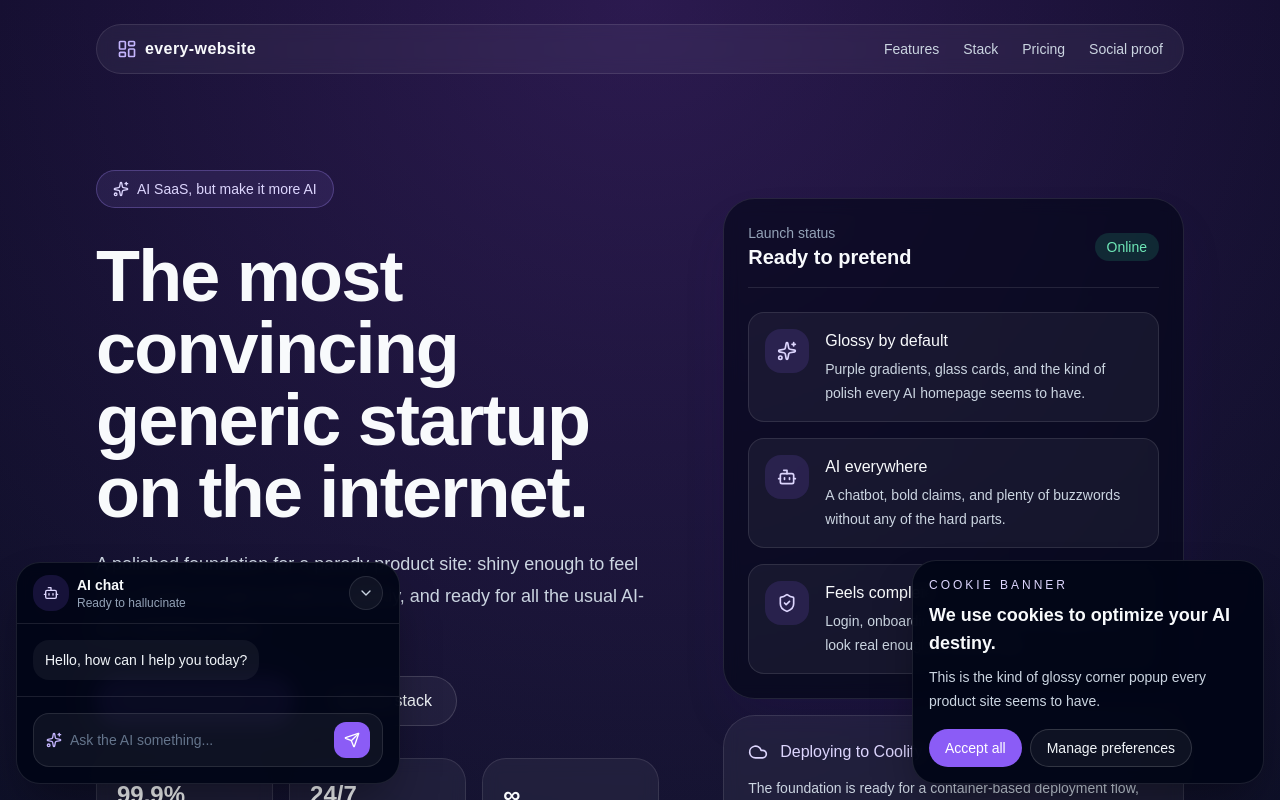
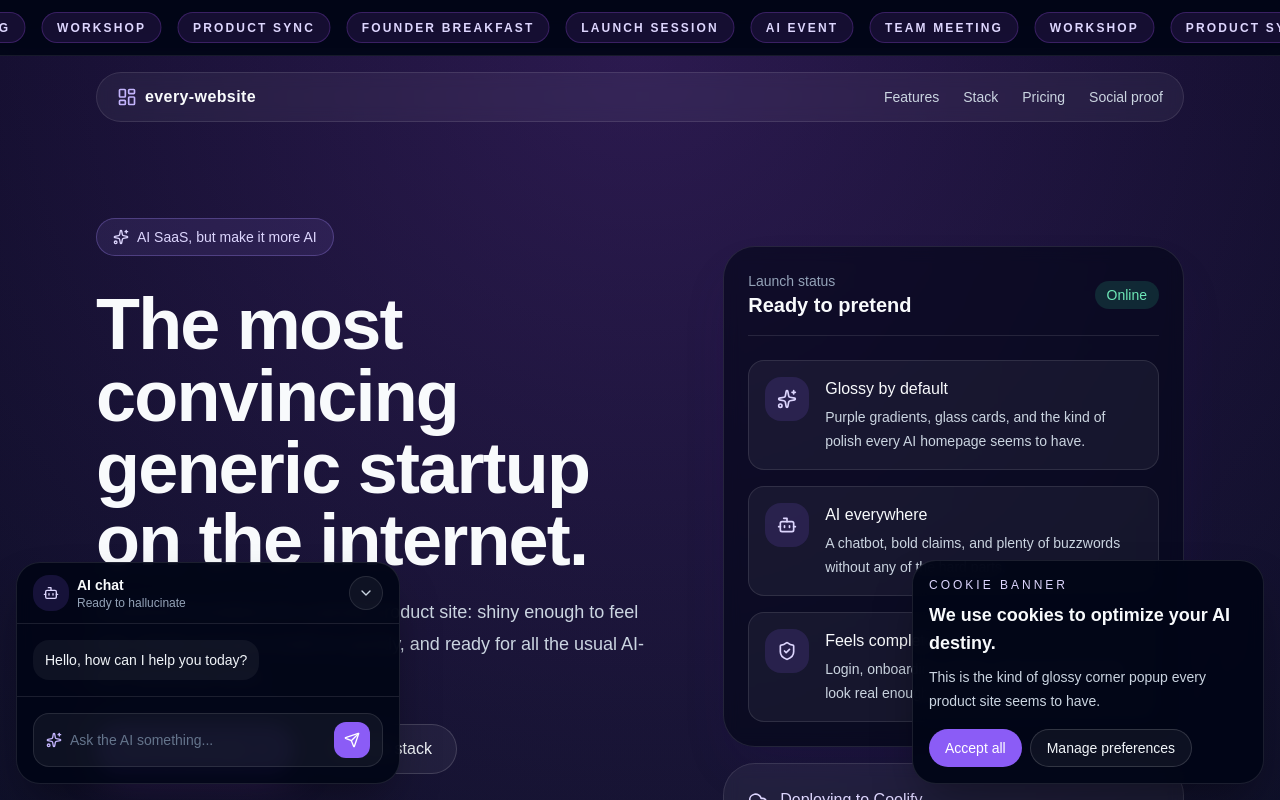
Before and after one commit to Han2-Ro/every-website, a Next.js app: page / in a window 1280 px wide. Shown: the top 800 px of the page. Built offline with nearby package versions, Linux system fonts and the light colour scheme.

Commit message:
feat: add fixed event banner

```diff
--- /dev/null
+++ b/app/components/event-banner.tsx
@@ -0,0 +1,24 @@
+export function EventBanner() {
+  const items = [
+    "AI event",
+    "team meeting",
+    "workshop",
+    "product sync",
+    "founder breakfast",
+    "launch session",
+  ];
+
+  const repeated = [...items, ...items];
+
+  return (
+    <div className="event-banner">
+      <div className="event-banner__track">
+        {repeated.map((item, index) => (
+          <span key={`${item}-${index}`} className="event-banner__item">
+            {item}
+          </span>
+        ))}
+      </div>
+    </div>
+  );
+}
--- a/app/globals.css
+++ b/app/globals.css
@@ -25,3 +25,44 @@ a {
   color: inherit;
   text-decoration: none;
 }
+
+.event-banner {
+  position: fixed;
+  inset: 0 0 auto 0;
+  z-index: 60;
+  overflow: hidden;
+  border-bottom: 1px solid rgba(255, 255, 255, 0.08);
+  background: rgba(2, 6, 23, 0.92);
+  backdrop-filter: blur(16px);
+}
+
+.event-banner__track {
+  display: flex;
+  width: max-content;
+  gap: 1rem;
+  padding: 0.75rem 1rem;
+  white-space: nowrap;
+  animation: event-banner-marquee 24s linear infinite;
+}
+
+.event-banner__item {
+  border-radius: 9999px;
+  border: 1px solid rgba(168, 85, 247, 0.25);
+  background: rgba(168, 85, 247, 0.12);
+  padding: 0.35rem 0.9rem;
+  font-size: 0.75rem;
+  font-weight: 700;
+  letter-spacing: 0.18em;
+  text-transform: uppercase;
+  color: rgb(221, 214, 254);
+}
+
+@keyframes event-banner-marquee {
+  from {
+    transform: translateX(0);
+  }
+
+  to {
+    transform: translateX(-50%);
+  }
+}
--- a/app/layout.tsx
+++ b/app/layout.tsx
@@ -1,6 +1,7 @@
 import type { Metadata } from "next";
 import type { ReactNode } from "react";
 import { AiChatbot } from "./components/ai-chatbot";
+import { EventBanner } from "./components/event-banner";
 import { CookieBanner } from "./components/cookie-banner";
 import "./globals.css";
 
@@ -17,6 +18,8 @@ export default function RootLayout({
   return (
     <html lang="en">
       <body>
+        <EventBanner />
+        <div aria-hidden="true" className="h-12" />
         {children}
         <AiChatbot />
         <CookieBanner />
```
